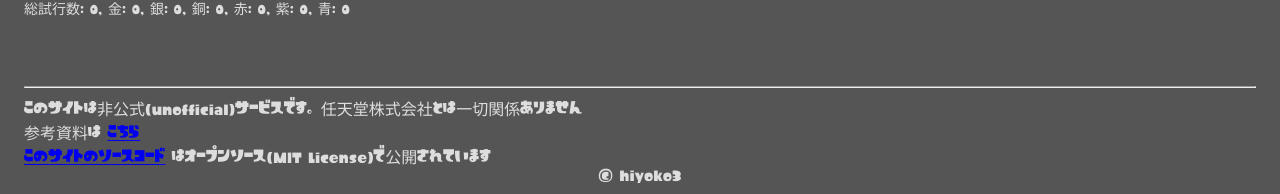
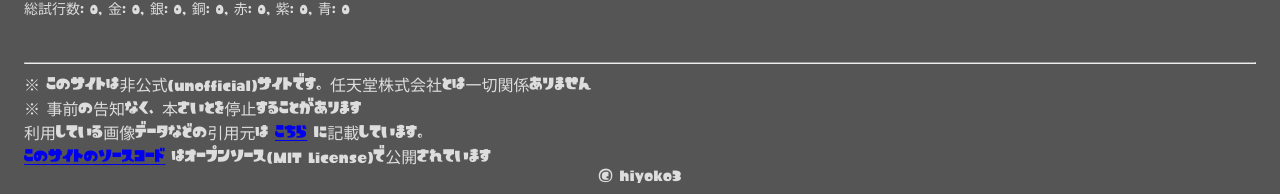
Before and after one commit to hiyoko3/splat-capsule-simulator, a Vue app: page / in a window 1280 px wide. Shown: the part 591-785 px from the top of the page. Built offline with nearby package versions, Linux system fonts and the light colour scheme; a web font is replaced by a local one.

Commit message:
add terms text

```diff
--- a/src/components/layouts/AppFooter.vue
+++ b/src/components/layouts/AppFooter.vue
@@ -2,10 +2,12 @@
   <footer>
     <hr />
     <div>
-      <p>このサイトは非公式(unofficial)サービスです。任天堂株式会社とは一切関係ありません</p>
+      <p>※ このサイトは非公式(unofficial)サイトです。任天堂株式会社とは一切関係ありません</p>
+      <p>※ 事前の告知なく、本さいとを停止することがあります</p>
       <p>
-        参考資料は
+        利用している画像データなどの引用元は
         <a href="https://github.com/hiyoko3/splat-capsule-simulator/blob/develop/README.md" target="_blank">こちら</a>
+        に記載しています。
       </p>
       <p>
         <a href="https://github.com/hiyoko3/splat-capsule-simulator" target="_blank">このサイトのソースコード</a>
```
